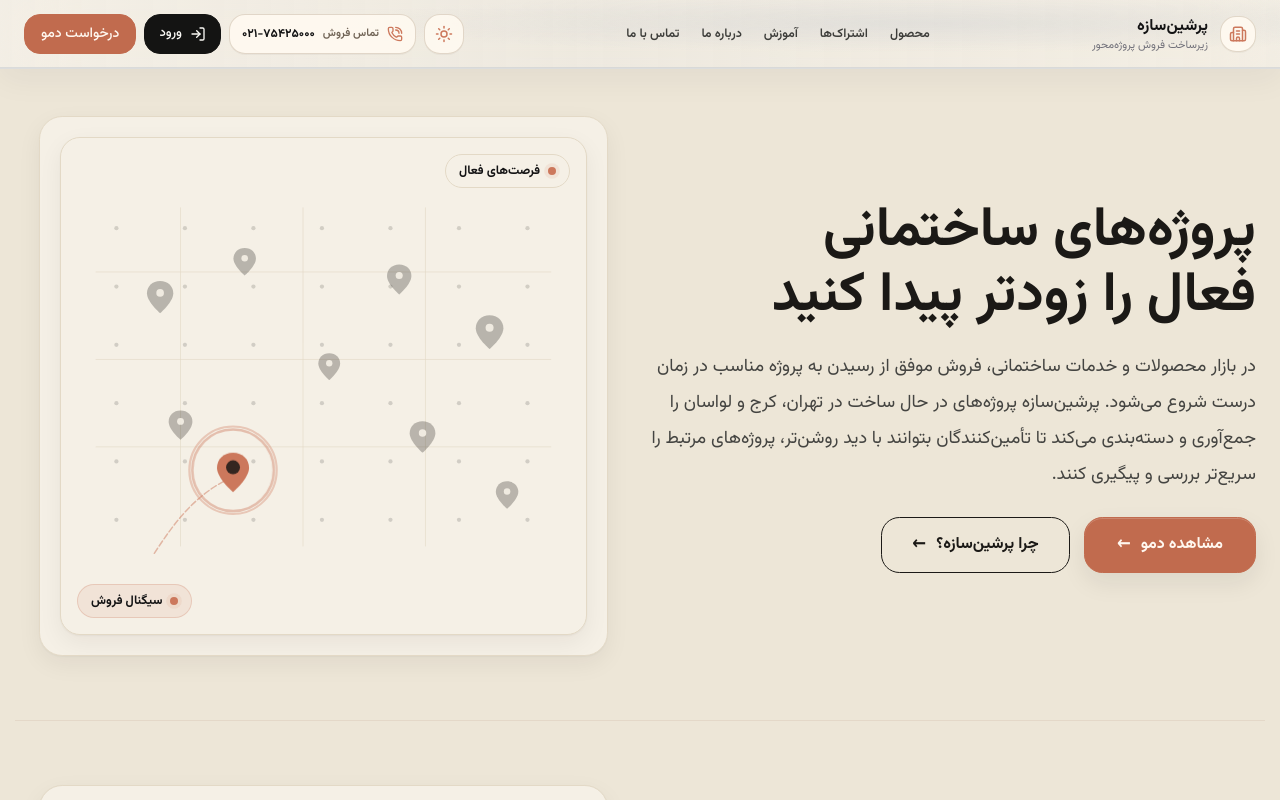
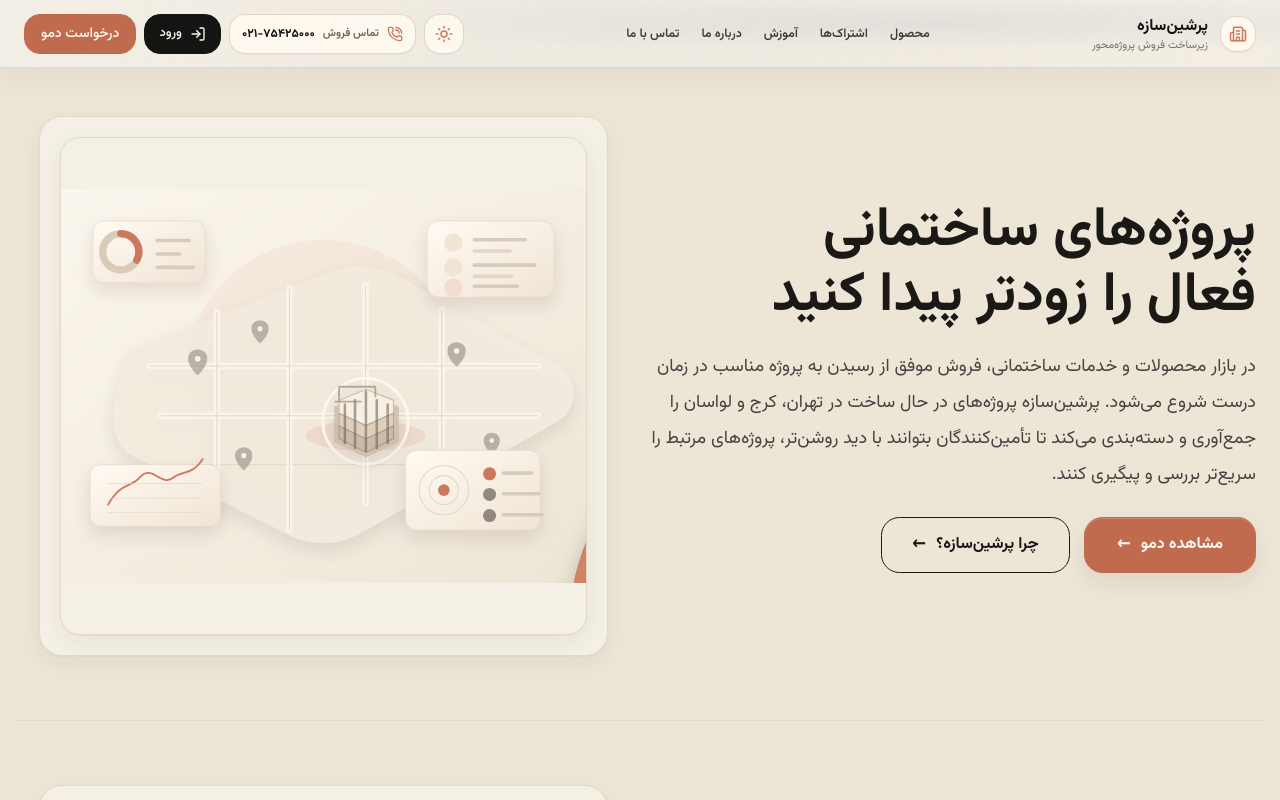
Before and after one commit to mahyarkalbasii-cloud/codex-marketing-website, a Next.js app: page / in a window 1280 px wide. Built offline with nearby package versions, Linux system fonts and the light colour scheme.

Commit message:
feat(hero): use project intelligence illustration

```diff
--- a/src/components/hero/HeroMapVisual.tsx
+++ b/src/components/hero/HeroMapVisual.tsx
@@ -6,38 +6,11 @@
   locale?: Locale;
 };
 
-const fieldDots = Array.from({ length: 42 }, (_, index) => ({
-  cx: 38 + (index % 7) * 47,
-  cy: 42 + Math.floor(index / 7) * 40,
-}));
-
-const mutedPins = [
-  { x: 68, y: 88, scale: 0.82 },
-  { x: 126, y: 64, scale: 0.7 },
-  { x: 232, y: 76, scale: 0.76 },
-  { x: 294, y: 112, scale: 0.86 },
-  { x: 184, y: 136, scale: 0.68 },
-  { x: 82, y: 176, scale: 0.74 },
-  { x: 248, y: 184, scale: 0.8 },
-  { x: 306, y: 224, scale: 0.7 },
-];
-
-const pinPath =
-  "M0 -12C6.6 -12 11 -7.4 11 -1.7C11 5.7 0 15 0 15C0 15 -11 5.7 -11 -1.7C-11 -7.4 -6.6 -12 0 -12Z";
-
 export function HeroMapVisual({ compact = false, locale = "fa" }: HeroMapVisualProps) {
-  const labels =
+  const ariaLabel =
     locale === "en"
-      ? {
-          active: "Active opportunities",
-          aria: "Abstract project field showing one surfaced active construction opportunity",
-          pulse: "Sales signal",
-        }
-      : {
-          active: "فرصت‌های فعال",
-          aria: "نمای انتزاعی از پروژه‌های ساختمانی فعال که یک فرصت مناسب زودتر برجسته شده است",
-          pulse: "سیگنال فروش",
-        };
+      ? "Construction intelligence illustration showing active project locations, a highlighted opportunity, and sales signal dashboard cards"
+      : "تصویرسازی هوشمندی ساختمانی با موقعیت پروژه‌های فعال، یک فرصت برجسته و کارت‌های سیگنال فروش";
 
   return (
     <div
@@ -46,66 +19,17 @@
         compact && "hero-project-finder-visual--compact",
       )}
       role="img"
-      aria-label={labels.aria}
+      aria-label={ariaLabel}
     >
       <div className="hero-project-finder-card">
-        <svg
-          className="hero-project-field-svg"
-          viewBox="0 0 360 300"
+        <img
+          className="hero-project-field-svg h-full w-full object-cover"
+          src="/images/hero-project-intelligence.svg"
+          alt=""
           aria-hidden="true"
-          focusable="false"
-        >
-          <g className="hero-project-field-lines">
-            <path d="M24 72H336" />
-            <path d="M24 132H336" />
-            <path d="M24 192H336" />
-            <path d="M82 28V260" />
-            <path d="M166 28V260" />
-            <path d="M250 28V260" />
-          </g>
-
-          <g className="hero-project-field-dots">
-            {fieldDots.map((dot) => (
-              <circle key={`${dot.cx}-${dot.cy}`} cx={dot.cx} cy={dot.cy} r="1.45" />
-            ))}
-          </g>
-
-          <path
-            className="hero-project-signal-line"
-            d="M117 213C93 224 79 242 64 265"
-            pathLength="1"
-          />
-
-          <g className="hero-project-muted-pins">
-            {mutedPins.map((pin) => (
-              <g
-                key={`${pin.x}-${pin.y}`}
-                className="hero-project-pin hero-project-pin--muted"
-                transform={`translate(${pin.x} ${pin.y}) scale(${pin.scale})`}
-              >
-                <path d={pinPath} />
-                <circle cx="0" cy="-2" r="3.2" />
-              </g>
-            ))}
-          </g>
-
-          <g className="hero-project-pin hero-project-pin--active" transform="translate(118 208)">
-            <circle className="hero-project-pin-ring hero-project-pin-ring--soft" cx="0" cy="0" r="30" />
-            <circle className="hero-project-pin-ring hero-project-pin-ring--pulse" cx="0" cy="0" r="28" />
-            <path d={pinPath} />
-            <circle cx="0" cy="-2" r="4.8" />
-          </g>
-        </svg>
-
-        <div className="hero-project-badge hero-project-badge--active">
-          <span aria-hidden="true" />
-          <span>{labels.active}</span>
-        </div>
-
-        <div className="hero-project-badge hero-project-badge--signal">
-          <span aria-hidden="true" />
-          <span>{labels.pulse}</span>
-        </div>
+          loading="eager"
+          decoding="async"
+        />
       </div>
     </div>
   );
```
